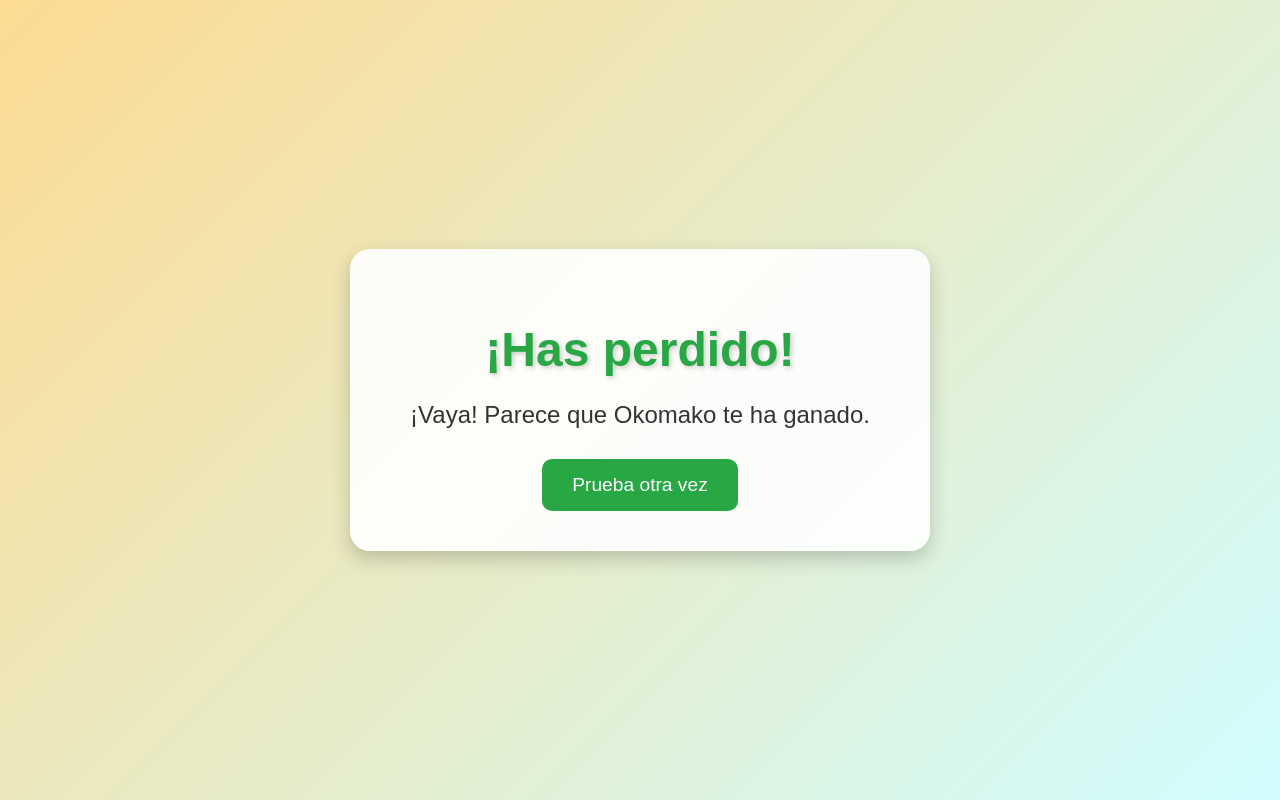
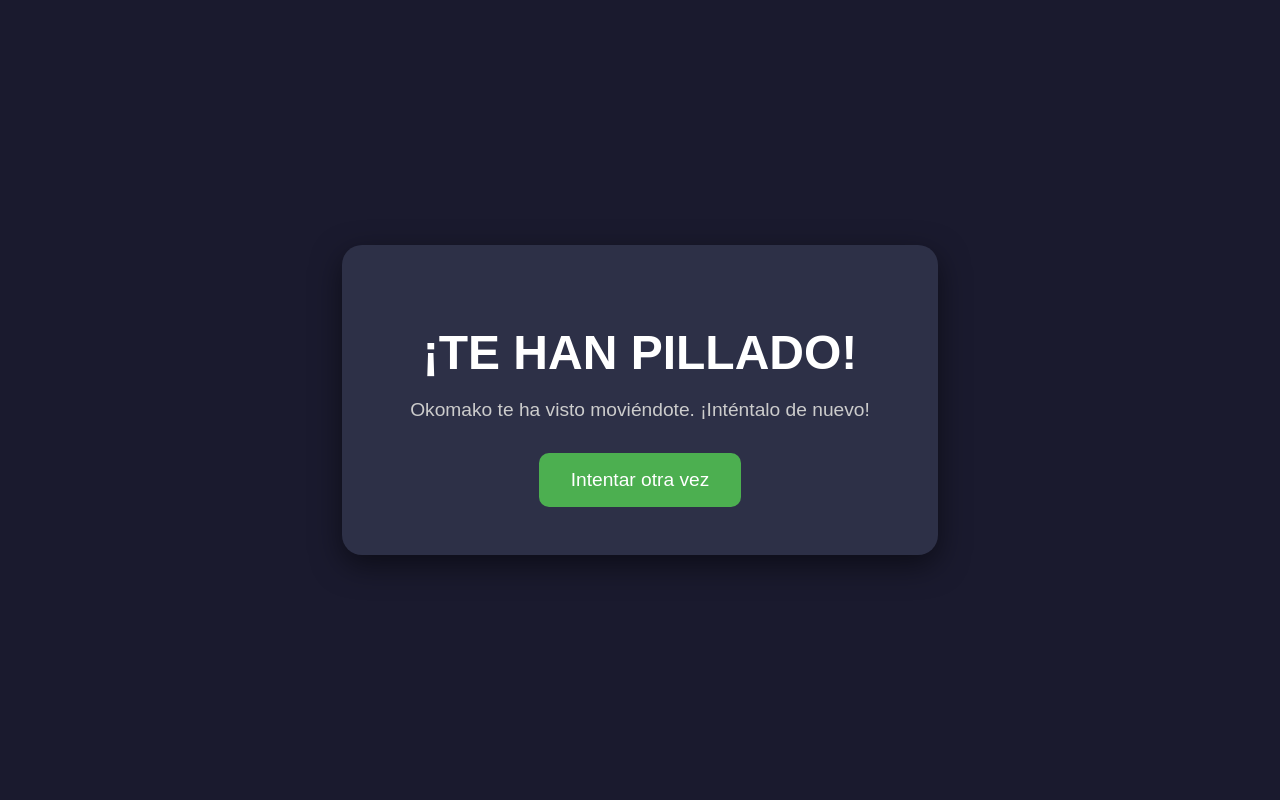
Before and after one commit to naiamartin/rpi_sonar, a FastAPI app: page /derrota in a window 1280 px wide. Run offline with FastAPI, Linux system fonts and the light colour scheme.

Commit message:
Dana amituta arazo barik

```diff
--- a/main.py
+++ b/main.py
@@ -1,62 +1,88 @@
 from fastapi import FastAPI, HTTPException, Body, Request
-from pydantic import BaseModel
-from typing import List, Optional
 from fastapi.middleware.cors import CORSMiddleware
-from fastapi.responses import HTMLResponse
+from fastapi.responses import HTMLResponse, RedirectResponse
 from fastapi.staticfiles import StaticFiles
 from fastapi.templating import Jinja2Templates
-import os
 from pathlib import Path
-
 
 app = FastAPI()
 
-current_sensor_data = {"distance":0.0}
-juego = {"jugando":True}
-estado = {"estado":0}
+current_sensor_data = {"distance": 120.0}
+juego = {"jugando": True}
+estado_juego = {"estado": 0}  # 0=jugando, 1=victoria, 2=derrota
 
-# CORS permite peticiones desde HTML
+# CORS
 app.add_middleware(
     CORSMiddleware,
     allow_origins=["*"],
     allow_methods=["*"],
     allow_headers=["*"],
 )
-path = os.getcwd()+"/static"
-app.mount("/static", StaticFiles(directory=path), name="static")
 
-templates = Jinja2Templates(directory="static/templates")
+static_dir = Path(__file__).parent / "static"
+templates_dir = Path(__file__).parent / "static" / "templates"
+
+app.mount("/static", StaticFiles(directory=static_dir), name="static")
+templates = Jinja2Templates(directory=str(templates_dir))
 
 @app.get("/", response_class=HTMLResponse)
 async def index(request: Request):
+    if estado_juego["estado"] == 1:
+        return RedirectResponse("/victoria")
+    elif estado_juego["estado"] == 2:
+        return RedirectResponse("/derrota")
     return templates.TemplateResponse("index.html", {"request": request})
 
+@app.get("/victoria", response_class=HTMLResponse)
+async def victoria(request: Request):
+    if estado_juego["estado"] != 1:
+        estado_juego["estado"] = 1
+    return templates.TemplateResponse("victoria.html", {"request": request})
+
 @app.get("/derrota", response_class=HTMLResponse)
-async def index(request: Request):
+async def derrota(request: Request):
+    if estado_juego["estado"] != 2:
+        estado_juego["estado"] = 2
     return templates.TemplateResponse("derrota.html", {"request": request})
 
-@app.get("/victoria", response_class=HTMLResponse)
-async def index(request: Request):
-    return templates.TemplateResponse("victoria.html", {"request": request})
+@app.get("/status/leer")
+async def leer_estado():
+    return estado_juego
 
+@app.post("/status/update")
+async def actualizar_estado(estado_nuevo: int = Body(...)):
+    global estado_juego, juego
+    estado_juego["estado"] = estado_nuevo
+
+    if estado_nuevo != 0:
+        juego["jugando"] = False
+    else:
+        juego["jugando"] = True
+
+    return {"estado": estado_nuevo}
+
+@app.post("/game/reset")
+async def reset_game():
+    global estado_juego, juego, current_sensor_data
+    estado_juego["estado"] = 0
+    juego["jugando"] = True
+    current_sensor_data["distance"] = 120.0
+    return {"mensaje": "Juego reiniciado"}
 
 @app.get("/sensor/current")
 async def get_current_sensor():
-    #estado actual
     if current_sensor_data is None:
         raise HTTPException(status_code=404, detail="No hay datos del sensor disponibles")
     return current_sensor_data
 
 @app.post("/sensor/update")
-async def update_sensor(distance:float = Body(...)):
-    #actualiza datos del sensor
+async def update_sensor(distance: float = Body(...)):
     global current_sensor_data
-
     current_sensor_data["distance"] = distance
     return distance
 
 @app.post("/game/playing")
-async def setgame(jugando:dict):
+async def setgame(jugando: dict):
     global juego
     juego = jugando
 
@@ -64,15 +90,6 @@
 async def leerjuego():
     return juego
 
-@app.post("status/actual")
-async def actualizar(status:dict):
-    global estado
-    estado = status
-
-@app.get("/status/leer")
-async def leerstatus():
-    return estado
-
 if __name__ == "__main__":
     import uvicorn
     uvicorn.run(app, host="0.0.0.0", port=8000)
--- a/static/style/victoria_style.css
+++ b/static/style/victoria_style.css
@@ -1,52 +1,63 @@
 body {
     margin: 0;
     padding: 0;
-    font-family: 'Arial', sans-serif;
+    font-family: Arial, sans-serif;
+    background-color: #1a1a2e;
     display: flex;
     justify-content: center;
     align-items: center;
-    height: 100vh;
-    background: linear-gradient(135deg, #fddb92, #d1fdff);
-    color: #333;
-    text-align: center;
+    min-height: 100vh;
 }
 
-  .container {
-    background: rgba(255, 255, 255, 0.9);
-    padding: 40px 60px;
+.victory-container {
+    text-align: center;
+    background-color: #2d3047;
+    padding: 3rem;
     border-radius: 20px;
-    box-shadow: 0 8px 20px rgba(0,0,0,0.2);
-    animation: fadeIn 1s ease-in-out;
+    box-shadow: 0 10px 30px rgba(0, 0, 0, 0.5);
+    color: white;
+    max-width: 500px;
+    width: 90%;
 }
 
 h1 {
     font-size: 3rem;
-    color: #28a745;
-    margin-bottom: 20px;
-    text-shadow: 2px 2px 5px rgba(0,0,0,0.2);
+    margin-bottom: 1rem;
 }
 
 p {
-    font-size: 1.5rem;
-    margin-bottom: 30px;
+    font-size: 1.2rem;
+    margin-bottom: 2rem;
+    color: #ccc;
 }
 
 button {
-    background-color: #28a745;
     color: white;
     border: none;
-    padding: 15px 30px;
+    padding: 1rem 2rem;
     font-size: 1.2rem;
     border-radius: 10px;
     cursor: pointer;
     transition: background-color 0.3s;
 }
 
-  button:hover {
-    background-color: #218838;
+.victory-container button {
+    background-color: #4CAF50;
 }
 
-  @keyframes fadeIn {
-    from { opacity: 0; transform: scale(0.9); }
-    to { opacity: 1; transform: scale(1); }
+.victory-container button:hover {
+    background-color: #45a049;
 }
+
+/* Para la página de derrota */
+body:has(.victory-container h1:contains("PILLADO")) h1 {
+    color: #ff5252;
+}
+
+body:has(.victory-container h1:contains("PILLADO")) button {
+    background-color: #ff5252;
+}
+
+body:has(.victory-container h1:contains("PILLADO")) button:hover {
+    background-color: #ff3838;
+}
--- a/static/templates/derrota.html
+++ b/static/templates/derrota.html
@@ -4,13 +4,14 @@
     <meta charset="UTF-8" />
     <meta name="viewport" content="width=device-width, initial-scale=1.0" />
     <link rel="stylesheet" href="/static/style/victoria_style.css" />
-    <title>Victoria Magistral</title>
+    <title>¡Derrota!</title>
   </head>
   <body>
-    <div class="container">
-      <h1>¡Has perdido!</h1>
-      <p>¡Vaya! Parece que Okomako te ha ganado.</p>
-      <button onclick="comenzarJuego()">Prueba otra vez</button>
+    <div class="victory-container">
+      <h1>¡TE HAN PILLADO!</h1>
+      <p>Okomako te ha visto moviéndote. ¡Inténtalo de nuevo!</p>
+      <button onclick="comenzarJuego()">Intentar otra vez</button>
     </div>
+    <script src="/static/js/script.js"></script>
   </body>
 </html>
--- a/static/templates/index.html
+++ b/static/templates/index.html
@@ -19,8 +19,6 @@
         <div id="punto"></div>
       </div>
     </div>
-
+    <script src="/static/js/script.js"></script>
   </body>
 </html>
-
-<script src="/static/js/script.js"></script>
```
Also changed, not shown: okomakopc.py (+69 -33 lines), static/js/script.js (+74 -40 lines), static/templates/victoria.html (+9 -8 lines). Lines whose indentation alone changed are shown as unchanged.
